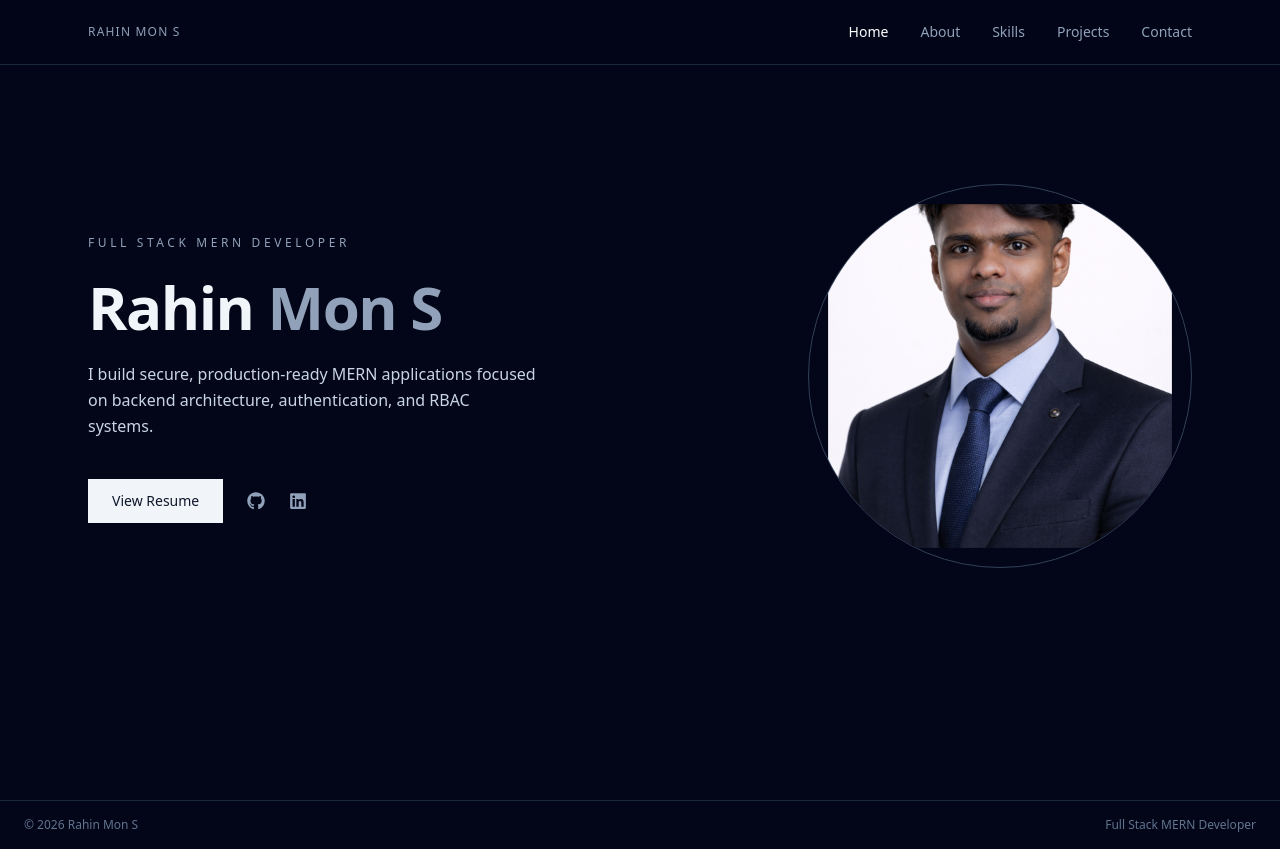
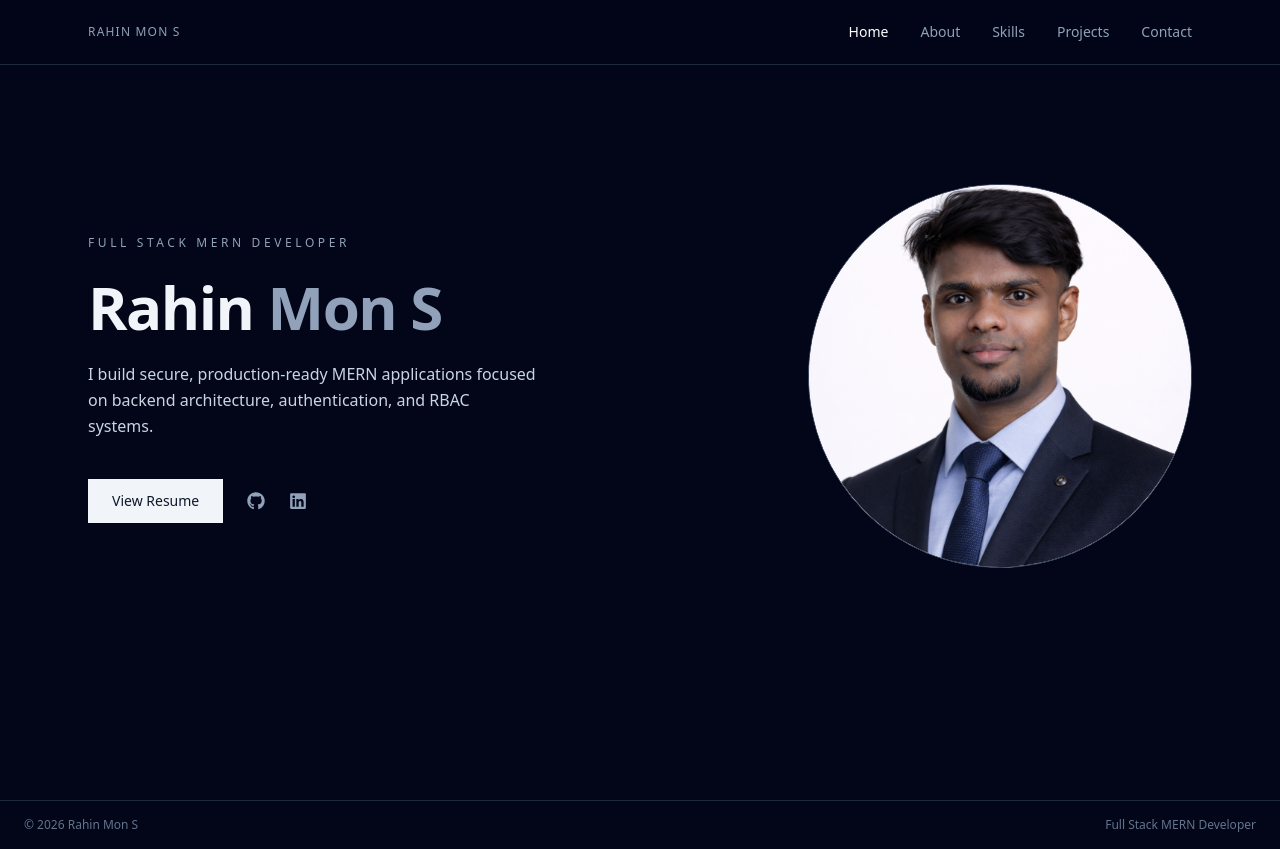
Before and after one commit to Rahinmon2903/Portfolio-latest, a React (Vite) app: page / in a window 1280 px wide. Built offline with nearby package versions, Linux system fonts and the light colour scheme.

Commit message:
image updated

```diff
--- a/src/pages/Home.jsx
+++ b/src/pages/Home.jsx
@@ -58,19 +58,25 @@ export default function Home() {
               </div>
             </div>
 
-            {/* RIGHT — IMAGE */}
+            {/* RIGHT — IMAGE (PROPERLY CROPPED) */}
             <div className="w-full flex justify-center md:justify-end">
               <div
-                className="w-72 h-72 sm:w-80 sm:h-80 md:w-96 md:h-96
-                           rounded-full overflow-hidden
-                           border border-slate-700
-                           flex items-center justify-center
-                           bg-slate-950"
+                className="
+                  w-80 h-80
+                  sm:w-96 sm:h-96
+                  rounded-full overflow-hidden
+                  border border-slate-700
+                  bg-white
+                "
               >
                 <img
                   src="/src/assets/profile1.png"
                   alt="Rahin Mon S"
-                  className="w-full h-full object-cover scale-90"
+                  className="
+                    w-full h-full
+                    object-cover
+                    object-[50%_16%]
+                  "
                 />
               </div>
             </div>
```
